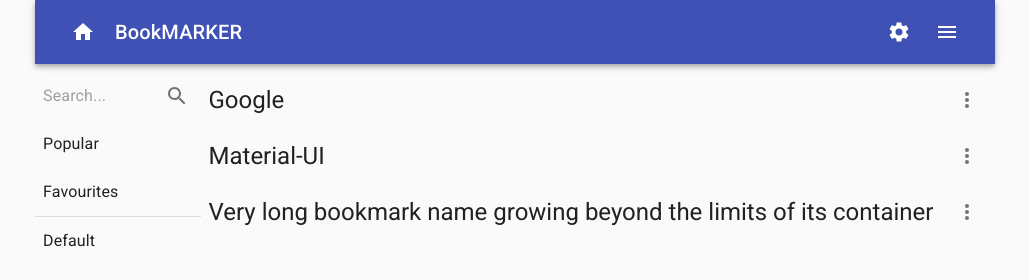
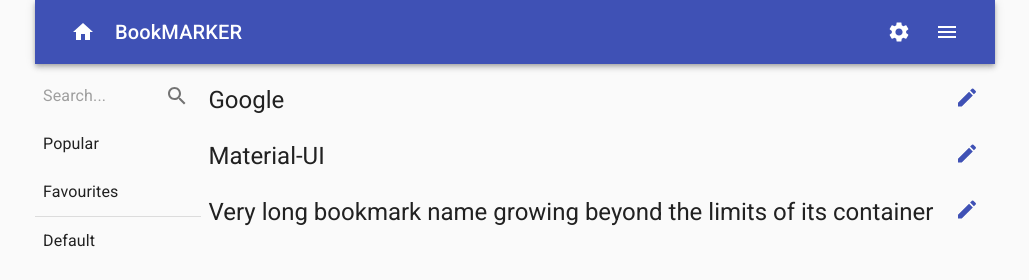
Before and after one commit to openXapps/web-apps-bookmarker-mui, a React (Create React App) app: page / in a window 1280 px wide. Shown: the top 280 px of the page, without its empty margins (125-1154 px from the left). Built offline with nearby package versions, Linux system fonts and the light colour scheme.

Commit message:
Development progress

```diff
--- a/src/components/Content/BookmarksComponent.js
+++ b/src/components/Content/BookmarksComponent.js
@@ -7,11 +7,11 @@ import List from '@material-ui/core/List';
 import ListItem from '@material-ui/core/ListItem';
 import ListItemText from '@material-ui/core/ListItemText';
 import ListItemSecondaryAction from '@material-ui/core/ListItemSecondaryAction';
-// import FavoriteIcon from '@material-ui/icons/Favorite';
-import MoreVertIcon from '@material-ui/icons/MoreVert';
+import EditIcon from '@material-ui/icons/Edit';
 
 import { getBookmarks } from '../../utilities/localstorage';
 import { useStyles } from './BookmarksStyles';
+import { Link } from '@material-ui/core';
 
 // https://material-ui.com/components/speed-dial/
 
@@ -26,6 +26,10 @@ const BookmarksComponent = () => {
         return () => true;
     }, []);
 
+    const handleEdit = () => {
+        console.log('Edit button clicked');
+    };
+
     return (
         <Box className={classes.root}>
             <List disablePadding>
@@ -33,16 +37,24 @@ const BookmarksComponent = () => {
                     bookmarks.data.map((v, i) => {
                         return (
                             <div key={i}>
-                                <ListItem button disableGutters>
+                                <ListItem
+                                    disableGutters
+                                    button
+                                    component="a"
+                                    href={v.siteURL}
+                                    target="_blank"
+                                    rel="noopener">
                                     <ListItemText
                                         className={classes.bookmarkText}
                                         primary={v.siteName}
                                         primaryTypographyProps={matches ? ({ variant: 'body1' }) : ({ variant: 'h5' })}
                                     />
                                     <ListItemSecondaryAction>
-                                        <IconButton edge="end">
-                                            <MoreVertIcon />
-                                        </IconButton>
+                                        {/* <Link href="https://www.google.co.za" target="_blank" rel="noopener"><EditIcon /></Link> */}
+                                        <Link href={`/edit/${v.siteId}`}><EditIcon /></Link>
+                                        {/* <IconButton edge="end" onClick={handleEdit}>
+                                            <EditIcon />
+                                        </IconButton> */}
                                     </ListItemSecondaryAction>
                                 </ListItem>
                             </div>
--- a/src/components/Content/ContentComponent.js
+++ b/src/components/Content/ContentComponent.js
@@ -7,8 +7,8 @@ import BookmarksComponent from './BookmarksComponent';
 const ContentComponent = ({ location, history }) => {
   return (
     <Box display="flex" mt={1}>
-      <NavigationComponent location={location} history={history} />
-      <BookmarksComponent location={location} history={history} />
+      <NavigationComponent history={history} />
+      <BookmarksComponent location={location} />
     </Box>
   );
 };
--- a/src/components/Content/NavigationComponent.js
+++ b/src/components/Content/NavigationComponent.js
@@ -11,7 +11,7 @@ import SearchIcon from '@material-ui/icons/Search';
 import { useStyles } from './NavigationStyles';
 import { getCategories } from '../../utilities/localstorage';
 
-const NavigationComponent = (props) => {
+const NavigationComponent = ({ history }) => {
     const classes = useStyles();
     const [categories, setCategories] = React.useState([]);
 
@@ -20,7 +20,7 @@ const NavigationComponent = (props) => {
         return () => true;
     }, []);
 
-    // console.log('Nav: props...', props);
+    console.log('Nav: location...', history.location);
 
     return (
         <Box className={classes.root}>
```
